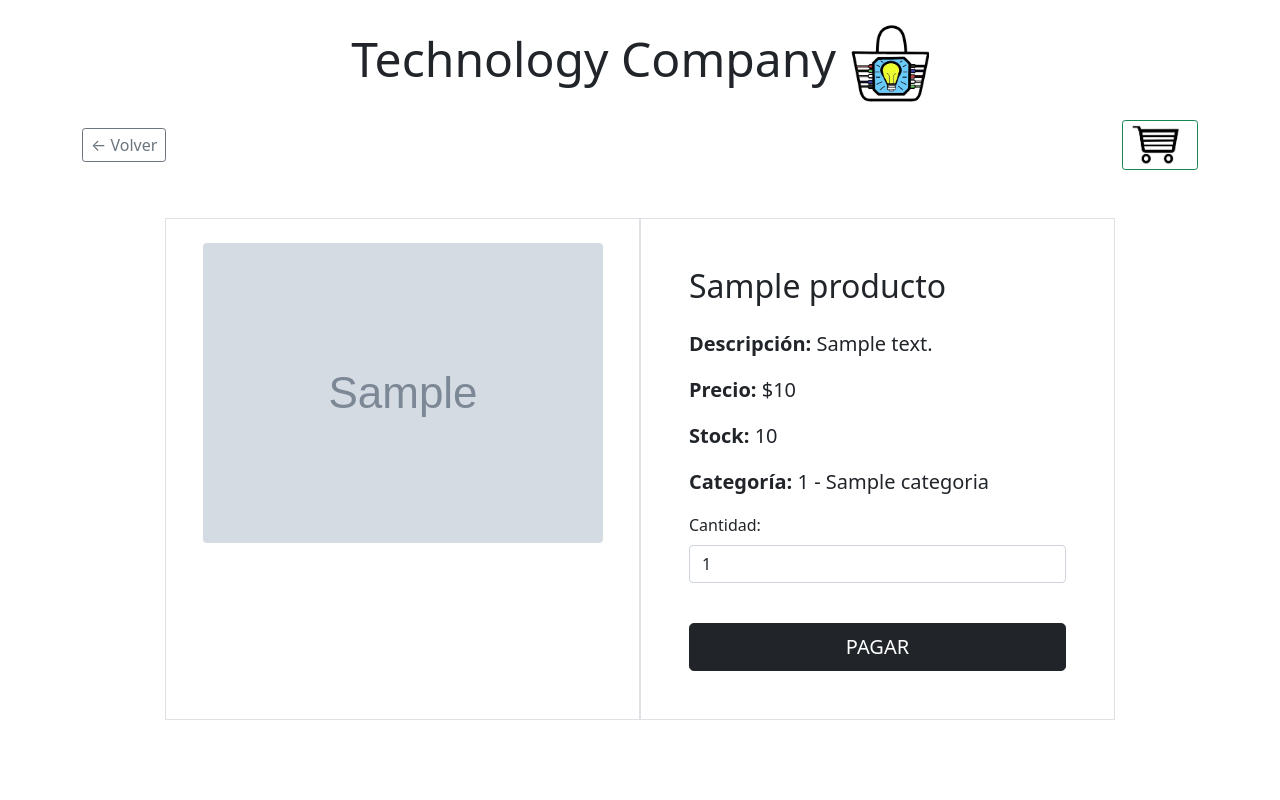
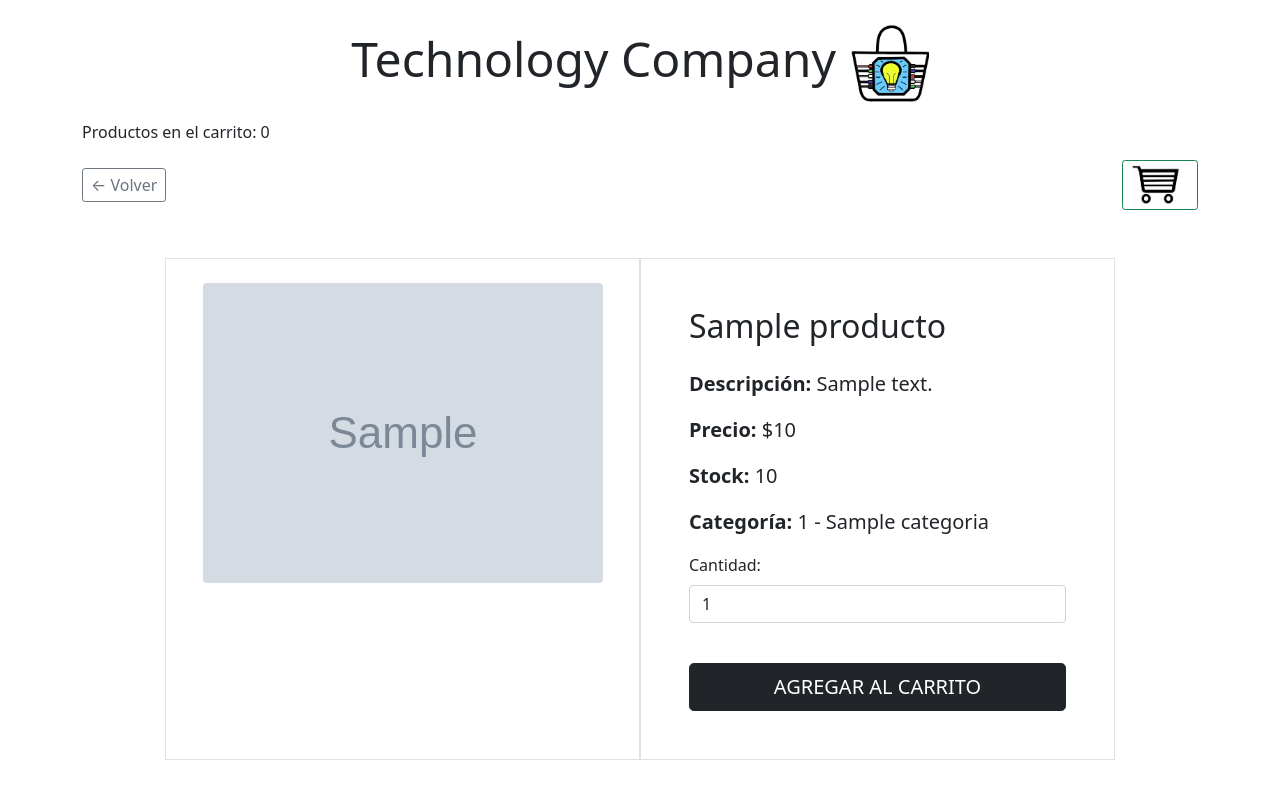
Before and after one commit to Naacho-mp/backend_tienda, a Django app: page /ver_producto/1/ in a window 1280 px wide. Run offline with Django 5.2, Linux system fonts and the light colour scheme; tables that the repository leaves empty hold one stand-in row (values such as "Sample post"); grey boxes marked "Sample" are stand-in pictures.

Commit message:
modificaciones de carrito funcional y que todos los botones de carrito estan conectados

```diff
--- a/backend/backend/urls.py
+++ b/backend/backend/urls.py
@@ -24,6 +24,9 @@ urlpatterns = [
     path('admin/', admin.site.urls),
     path('mostrar_productos/', mostrar_productos, name='mostrar_productos'),
     path('ver_producto/<int:producto_id>/', ver_producto, name='ver_producto'),
+    path('agregar_al_carrito/<int:producto_id>/', agregar_al_carrito, name='agregar_al_carrito'),
+    path('ver_carrito/', ver_carrito, name='ver_carrito'),
+    path('eliminar_del_carrito/<int:producto_id>/', eliminar_del_carrito, name='eliminar_del_carrito'),
     path('agregar_producto/', agregar_producto, name='agregar_producto'),
     path('actualizar_producto/<int:producto_id>/', actualizar_producto, name='actualizar_producto'),
     path('eliminar_producto/<int:producto_id>/', eliminar_producto, name='eliminar_producto'),
--- a/backend/tienda/templates/mostrar_productos.html
+++ b/backend/tienda/templates/mostrar_productos.html
@@ -14,7 +14,7 @@
     </div>
 
 <div class="d-flex justify-content-end">
-    <a href="#" class="btn btn-sm btn-success d-flex align-items-center"
+    <a href="{% url 'ver_carrito' %}" class="btn btn-sm btn-success d-flex align-items-center"
        style="background-color: transparent;
               border: 10 solid red;   /* Borde rojo para pruebas */
               /*rder: none; */
--- a/backend/tienda/templates/ver_producto.html
+++ b/backend/tienda/templates/ver_producto.html
@@ -20,12 +20,14 @@
         <img src="{% static 'imagenes/logo.jpeg' %}" height="80" alt="Logo">
     </div>
 
+    <p>Productos en el carrito: {{ request.session.carrito|length }}</p>
+
     <div class="d-flex justify-content-between align-items-center mb-4">
         <a href="{% url 'mostrar_productos' %}" class="btn btn-outline-secondary btn-sm fs-6">
             ← Volver
         </a>
 
-        <a href="#" class="btn btn-sm btn-success d-flex align-items-center"
+        <a href="{% url 'ver_carrito' %}" class="btn btn-sm btn-success d-flex align-items-center"
            style="background-color: transparent; box-shadow: none; color: inherit;">
             <img src="{% static 'imagenes/carrito.jpeg' %}" alt="Carrito" style="height: 40px; width: 50px; margin-right:8px;">
         </a>
@@ -47,11 +49,14 @@
             <p class="fs-5"><strong>Stock:</strong> {{ producto.stock }}</p>
             <p class="fs-5"><strong>Categoría:</strong> {{ producto.categoria }}</p>
 
+        <form action="{% url 'agregar_al_carrito' producto.id %}" method="POST">
+            {% csrf_token %}
             <div class="mb-3">
                 <label for="cantidad" class="form-label">Cantidad:</label>
                 <input type="number" id="cantidad" name="cantidad" class="form-control" value="1" min="1" max="{{ producto.stock }}">
             </div>
-            <a href="{% url 'mostrar_productos' %}" class="btn btn-dark btn-lg w-100 mt-4 py-2 fs-5">PAGAR</a>
+            <button type="submit" class="btn btn-dark btn-lg w-100 mt-4 py-2 fs-5">AGREGAR AL CARRITO</button>
+        </form>
         </div>
     </div>
 </body>
--- a/backend/tienda/views.py
+++ b/backend/tienda/views.py
@@ -3,6 +3,7 @@ from tienda.models import Producto, Categoria
 from tienda.forms import ProductoForm, CategoriaForm
 from django.forms import modelform_factory
 from django.core.paginator import Paginator
+from django.views.decorators.http import require_POST
 
 
 ProductoForm = modelform_factory(Producto, exclude=[])
@@ -68,8 +69,52 @@ def eliminar_producto(request, producto_id):
     producto.delete()
     return redirect('mostrar_productos')
 
-def carrito(request):
-    pass
+def agregar_al_carrito(request, producto_id):
+    carrito = request.session.get('carrito', {})
+    cantidad = int(request.POST.get('cantidad', 1))
+
+    if str(producto_id) in carrito:
+        carrito[str(producto_id)] += cantidad
+    else:
+        carrito[str(producto_id)] = cantidad
+
+    request.session['carrito'] = carrito
+    return redirect('ver_producto', producto_id=producto_id)
+
+def ver_carrito(request):
+    carrito = request.session.get('carrito', {})
+
+    productos = Producto.objects.filter(id__in=carrito.keys())
+
+    carrito_detalle = []
+    total = 0
+    for producto in productos:
+        cantidad = carrito[str(producto.id)]
+        subtotal = producto.precio * cantidad
+        total += subtotal
+
+        carrito_detalle.append({
+            'producto': producto,
+            'cantidad': cantidad,
+            'subtotal': subtotal
+        })
+    return render(request, 'ver_carrito.html', {
+        'carrito': carrito_detalle,
+        'total': total
+    })
+
+
+@require_POST
+def eliminar_del_carrito(request, producto_id):
+    carrito = request.session.get('carrito', {})
+
+    if str(producto_id) in carrito:
+        del carrito[str(producto_id)]
+
+    request.session['carrito'] = carrito
+    return redirect('ver_carrito')
+
+
 
 ########################## CRUD CATEGORIA ####################################
 
```
Also changed, not shown: backend/tienda/templates/ver_carrito.html (added, +57 -0 lines).
